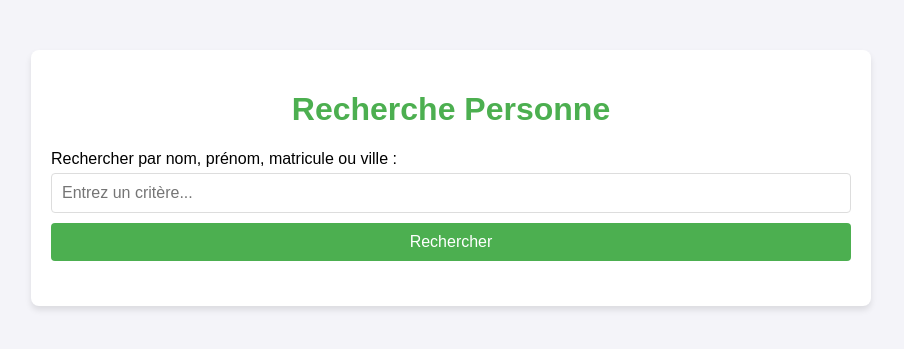
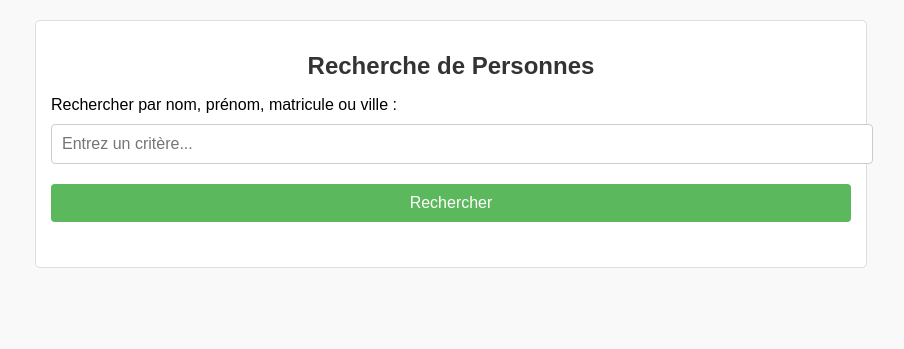
Before and after one commit to Rayan13015/rep1, a PHP site: page / in a window 1280 px wide. Shown: the top 349 px of the page, without its empty margins (189-1093 px from the left). Run offline with PHP 8.4, Linux system fonts and the light colour scheme; a stand-in replaces the project's code that opens the database connection.

Commit message:
Update2 index.php

```diff
--- a/index.php
+++ b/index.php
@@ -1,3 +1,8 @@
+<?php
+// Inclusion du fichier de connexion
+include("connexion.php"); // On suppose que le fichier connexion.php est dans le même dossier
+?>
+
 <!DOCTYPE html>
 <html lang="fr">
 <head>
@@ -7,108 +12,109 @@
     <style>
         body {
             font-family: Arial, sans-serif;
-            background-color: #f4f4f9;
+            background-color: #f9f9f9;
             margin: 0;
             padding: 0;
         }
         .container {
+            width: 90%;
             max-width: 800px;
-            margin: 50px auto;
-            padding: 20px;
-            background: white;
-            box-shadow: 0 4px 6px rgba(0, 0, 0, 0.1);
-            border-radius: 8px;
+            margin: 20px auto;
+            background: #fff;
+            padding: 15px;
+            border: 1px solid #ddd;
+            border-radius: 5px;
         }
         h1 {
+            font-size: 24px;
+            color: #333;
             text-align: center;
-            color: #4CAF50;
         }
         form {
-            display: flex;
-            flex-direction: column;
             margin-bottom: 20px;
         }
         input[type="text"], button {
+            width: 100%;
             padding: 10px;
-            margin: 5px 0;
+            margin: 10px 0;
             font-size: 16px;
-            border: 1px solid #ddd;
+            border: 1px solid #ccc;
             border-radius: 4px;
-            outline: none;
         }
         button {
-            background-color: #4CAF50;
+            background-color: #5cb85c;
             color: white;
             border: none;
             cursor: pointer;
         }
         button:hover {
-            background-color: #45a049;
+            background-color: #4cae4c;
         }
         table {
             width: 100%;
             border-collapse: collapse;
             margin-top: 20px;
         }
-        table th, table td {
+        th, td {
             text-align: left;
-            padding: 10px;
-            border-bottom: 1px solid #ddd;
+            padding: 8px;
+            border: 1px solid #ddd;
         }
-        table th {
-            background-color: #f4f4f4;
-        }
-        table tr:hover {
-            background-color: #f1f1f1;
+        th {
+            background-color: #f2f2f2;
         }
     </style>
 </head>
 <body>
     <div class="container">
-        <h1>Recherche Personne</h1>
+        <h1>Recherche de Personnes</h1>
         <form method="post" action="">
+            <!-- Champ de recherche -->
             <label for="search">Rechercher par nom, prénom, matricule ou ville :</label>
             <input type="text" id="search" name="search" placeholder="Entrez un critère..." required>
             <button type="submit">Rechercher</button>
         </form>
 
         <?php
-        if ($_SERVER["REQUEST_METHOD"] === "POST" && !empty($_POST["search"])) {
-            // Récupération du critère
-            $search = strtolower(trim($_POST["search"]));
+        // Vérification si le formulaire a été soumis
+        if ($_SERVER["REQUEST_METHOD"] === "POST") {
+            // Vérifier si le champ de recherche n'est pas vide
+            if (!empty($_POST["search"])) {
+                $search = trim($_POST["search"]); // Supprimer les espaces en trop
 
-            // Inclusion du fichier de connexion
-            include("connexion.php");
-            $idcom = connexpdo('magasin', 'myparam');
+                // Connexion à la base de données
+                $idcom = connexpdo('magasin', 'myparam'); // Appel de la fonction connexpdo du fichier connexion.php
 
-            // Préparation de la requête
-            $reqprep = $idcom->prepare("
+                // Préparation de la requête SQL
+                $sql = "
                     SELECT nom, prenom, matricule, ville
                     FROM client
                     WHERE lower(nom) LIKE :search
                        OR lower(prenom) LIKE :search
                        OR lower(ville) LIKE :search
                        OR matricule LIKE :search
-            ");
+                ";
+                $reqprep = $idcom->prepare($sql);
 
-            // Liaison des paramètres
-            $reqprep->bindValue(':search', "%$search%", PDO::PARAM_STR);
+                // Paramètre pour la recherche avec le wildcard (%)
+                $searchParam = '%' . strtolower($search) . '%';
+                $reqprep->bindValue(':search', $searchParam, PDO::PARAM_STR);
+
+                // Exécution de la requête
                 $reqprep->execute();
 
-            // Affichage des résultats
+                // Récupération des résultats
                 $results = $reqprep->fetchAll(PDO::FETCH_ASSOC);
 
-            if ($results) {
+                // Affichage des résultats si disponibles
+                if (!empty($results)) {
                     echo "<table>";
-                echo "<thead>
-                        <tr>
+                    echo "<tr>
                             <th>Nom</th>
                             <th>Prénom</th>
                             <th>Matricule</th>
                             <th>Ville</th>
-                        </tr>
-                      </thead>";
-                echo "<tbody>";
+                          </tr>";
                     foreach ($results as $row) {
                         echo "<tr>
                                 <td>" . htmlspecialchars($row['nom']) . "</td>
@@ -117,14 +123,19 @@
                                 <td>" . htmlspecialchars($row['ville']) . "</td>
                               </tr>";
                     }
-                echo "</tbody>";
                     echo "</table>";
                 } else {
-                echo "<p>Aucun résultat trouvé pour le critère recherché.</p>";
+                    // Aucun résultat trouvé
+                    echo "<p>Aucun résultat trouvé pour la recherche : <strong>" . htmlspecialchars($search) . "</strong></p>";
                 }
 
+                // Fermeture de la requête et de la connexion
                 $reqprep->closeCursor();
                 $idcom = null;
+            } else {
+                // Message d'erreur si le champ est vide (ne devrait pas arriver à cause du "required" en HTML)
+                echo "<p>Veuillez entrer un critère de recherche.</p>";
+            }
         }
         ?>
     </div>
```
Lines whose indentation alone changed are shown as unchanged.
